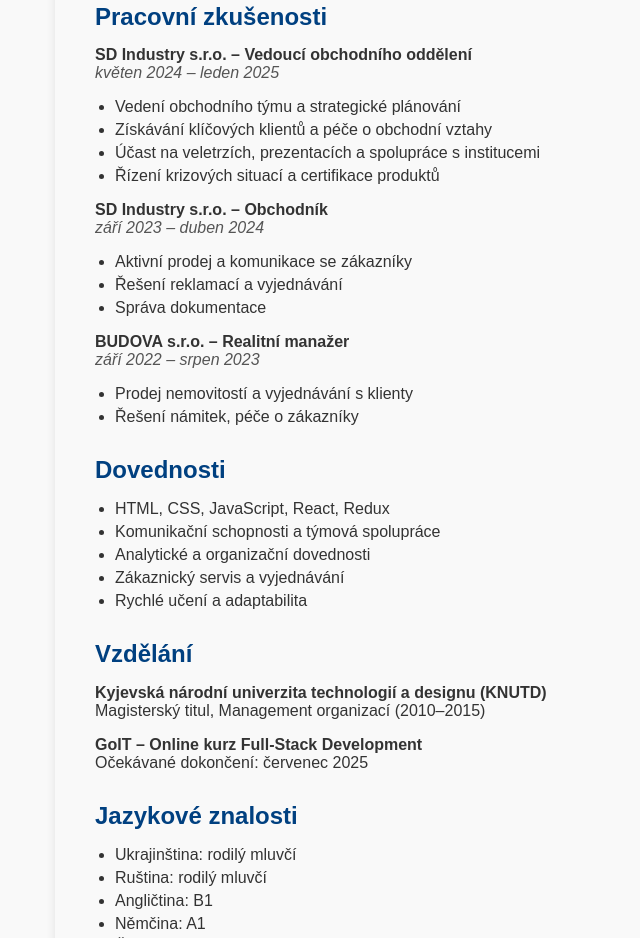
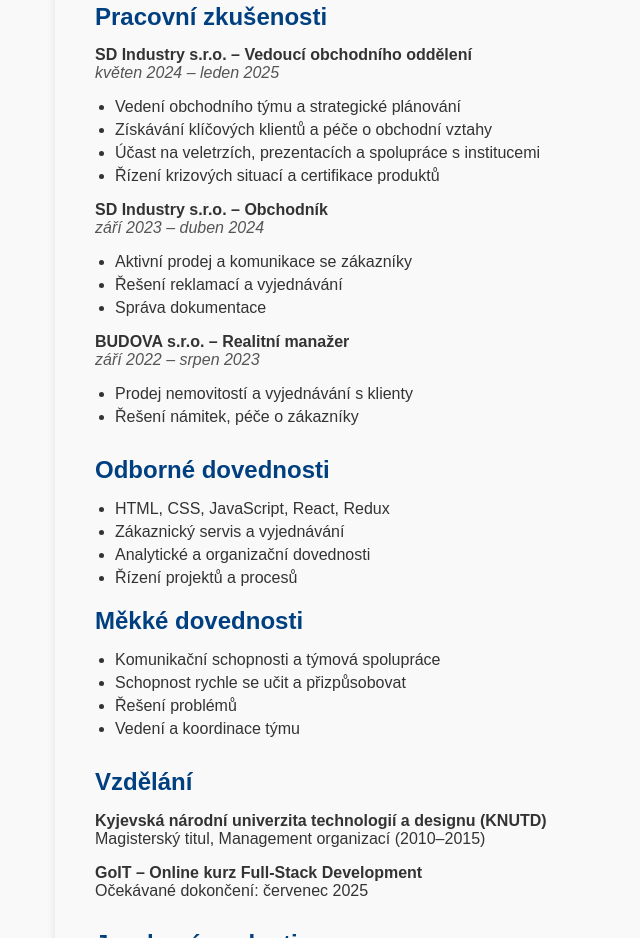
Before and after one commit to BoredDarkness/my-cv, a plain HTML site: page Oleksii_Davidenko_CV_CZ.html in a window 1280 px wide. Shown: the part 336-1274 px from the top of the page, without its empty margins (95-735 px from the left). Drawn offline with Linux system fonts and the light colour scheme.

Commit message:
Update Oleksii_Davidenko_CV_CZ.html

```diff
--- a/Oleksii_Davidenko_CV_CZ.html
+++ b/Oleksii_Davidenko_CV_CZ.html
@@ -50,16 +50,22 @@
       </ul>
     </div>
 
-    <div class="section">
-      <h2>Dovednosti</h2>
-      <ul>
-        <li>HTML, CSS, JavaScript, React, Redux</li>
-        <li>Komunikační schopnosti a týmová spolupráce</li>
-        <li>Analytické a organizační dovednosti</li>
-        <li>Zákaznický servis a vyjednávání</li>
-        <li>Rychlé učení a adaptabilita</li>
-      </ul>
-    </div>
+    <section class="section">
+  <h2>Odborné dovednosti</h2>
+  <ul>
+    <li>HTML, CSS, JavaScript, React, Redux</li>
+    <li>Zákaznický servis a vyjednávání</li>
+    <li>Analytické a organizační dovednosti</li>
+    <li>Řízení projektů a procesů</li>
+  </ul>
+  <h2>Měkké dovednosti</h2>
+  <ul>
+    <li>Komunikační schopnosti a týmová spolupráce</li>
+    <li>Schopnost rychle se učit a přizpůsobovat</li>
+    <li>Řešení problémů</li>
+    <li>Vedení a koordinace týmu</li>
+  </ul>
+</section>
 
     <div class="section">
       <h2>Vzdělání</h2>
```
